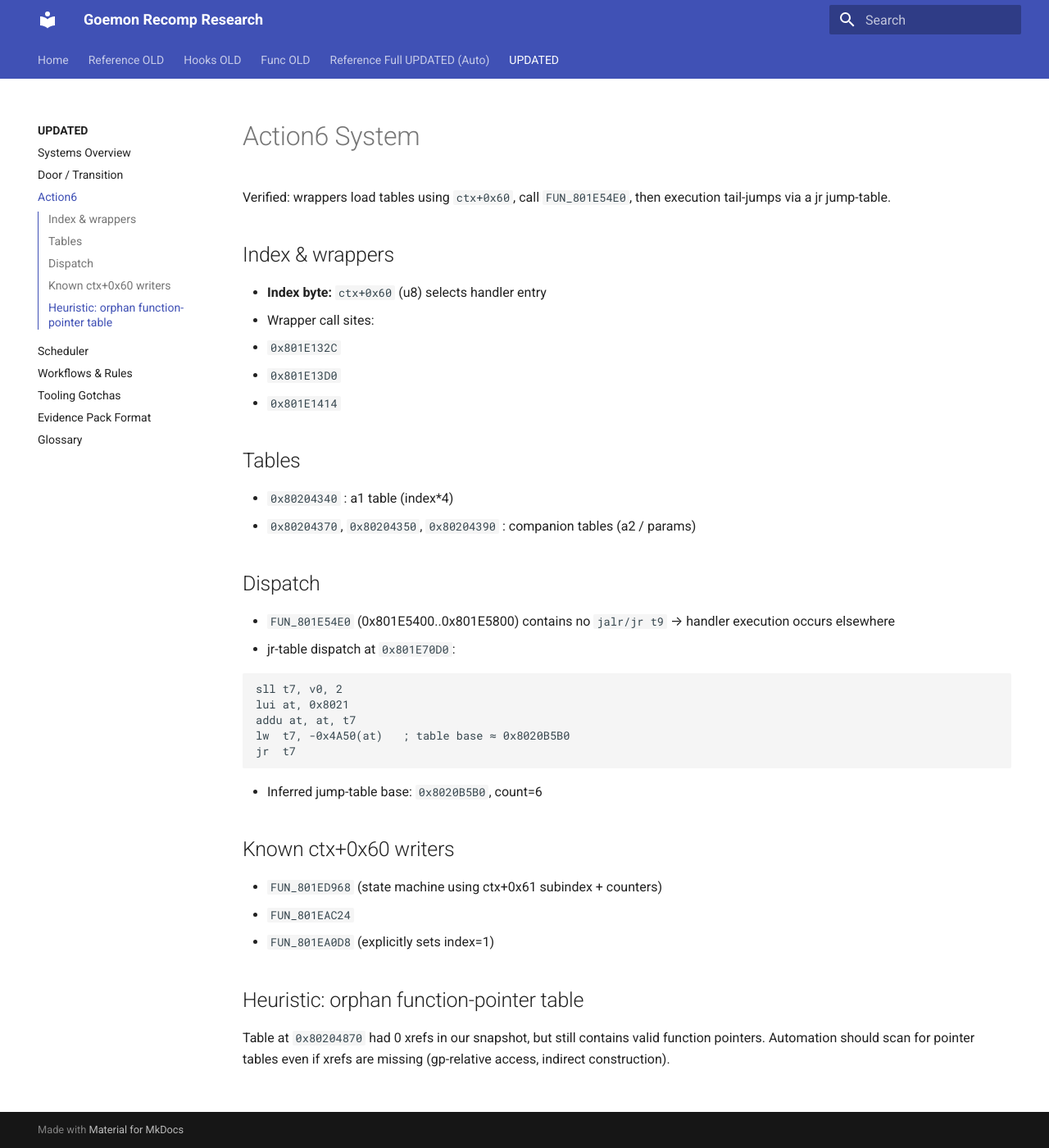
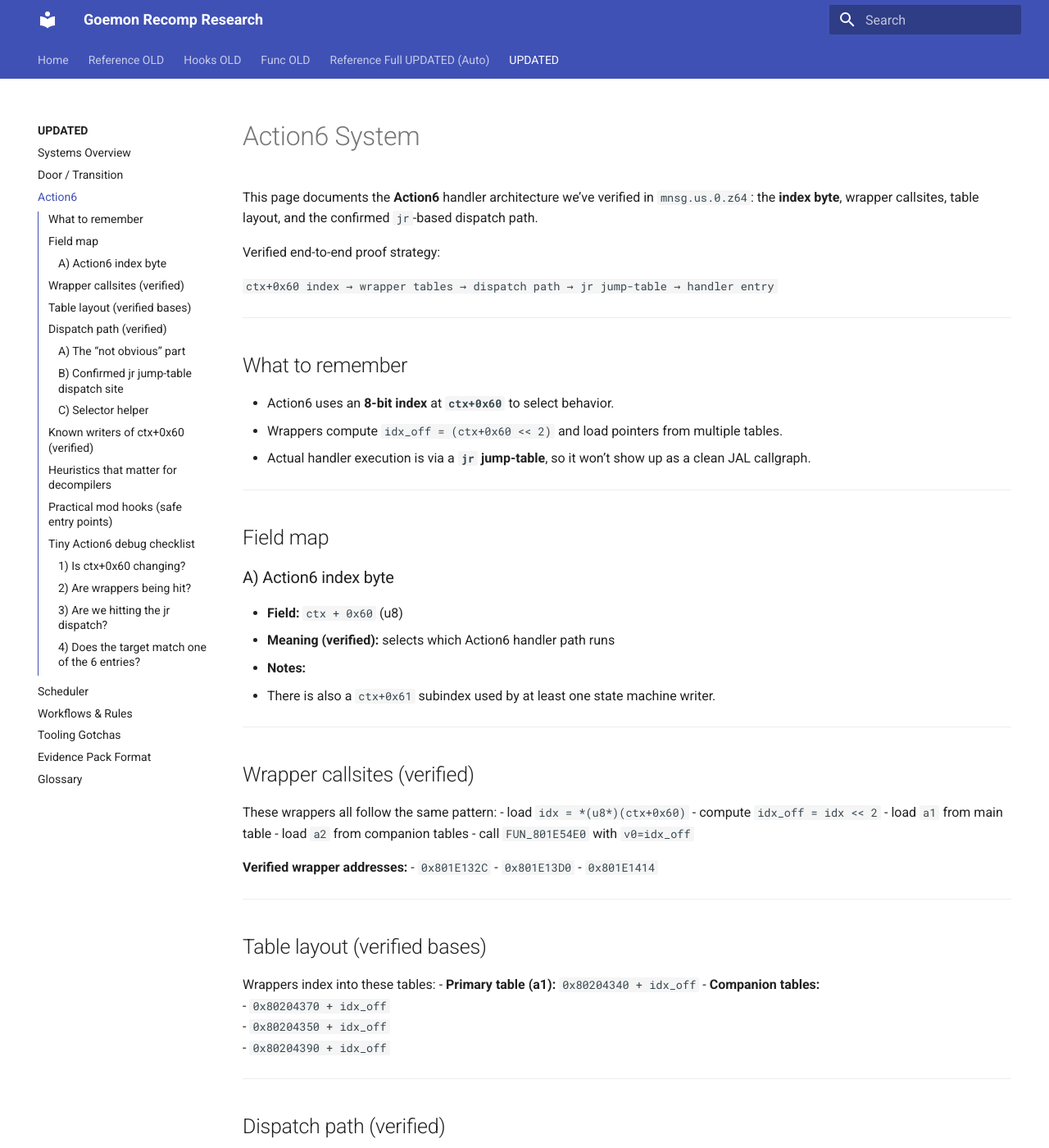
Before and after one commit to sirdankz/goemon-recomp-research, an MkDocs documentation site: the page built from docs/UPDATED/action6_system.md, in a window 1280 px wide and 1400 px high. Shown: the whole window at 82% size. Built offline with MkDocs 1.6.1 and Material for MkDocs 9.7.7, drawn with Linux system fonts in a browser that asks for light colours; some of the changed text lies outside the part shown.

Commit message:
Update action6_system.md

````diff
--- a/docs/UPDATED/action6_system.md
+++ b/docs/UPDATED/action6_system.md
@@ -1,37 +1,123 @@
 # Action6 System
 
-Verified: wrappers load tables using `ctx+0x60`, call `FUN_801E54E0`, then execution tail-jumps via a jr jump-table.
+This page documents the **Action6** handler architecture we’ve verified in `mnsg.us.0.z64`: the **index byte**, wrapper callsites, table layout, and the confirmed `jr`-based dispatch path.
 
-## Index & wrappers
-- **Index byte:** `ctx+0x60` (u8) selects handler entry
-- Wrapper call sites:
-  - `0x801E132C`
-  - `0x801E13D0`
-  - `0x801E1414`
+Verified end-to-end proof strategy:
 
-## Tables
-- `0x80204340` : a1 table (index\*4)
-- `0x80204370`, `0x80204350`, `0x80204390` : companion tables (a2 / params)
+`ctx+0x60 index → wrapper tables → dispatch path → jr jump-table → handler entry`
 
-## Dispatch
-- `FUN_801E54E0` (0x801E5400..0x801E5800) contains no `jalr/jr t9` → handler execution occurs elsewhere
-- jr-table dispatch at `0x801E70D0`:
+---
 
-```
-sll t7, v0, 2
-lui at, 0x8021
-addu at, at, t7
-lw  t7, -0x4A50(at)   ; table base ≈ 0x8020B5B0
-jr  t7
-```
+## What to remember
 
-- Inferred jump-table base: `0x8020B5B0`, count=6
+- Action6 uses an **8-bit index** at **`ctx+0x60`** to select behavior.
+- Wrappers compute `idx_off = (ctx+0x60 << 2)` and load pointers from multiple tables.
+- Actual handler execution is via a **`jr` jump-table**, so it won’t show up as a clean JAL callgraph.
 
-## Known ctx+0x60 writers
-- `FUN_801ED968` (state machine using ctx+0x61 subindex + counters)
+---
+
+## Field map
+
+### A) Action6 index byte
+- **Field:** `ctx + 0x60` (u8)
+- **Meaning (verified):** selects which Action6 handler path runs
+- **Notes:**
+  - There is also a `ctx+0x61` subindex used by at least one state machine writer.
+
+---
+
+## Wrapper callsites (verified)
+
+These wrappers all follow the same pattern:
+- load `idx = *(u8*)(ctx+0x60)`
+- compute `idx_off = idx << 2`
+- load `a1` from main table
+- load `a2` from companion tables
+- call `FUN_801E54E0` with `v0=idx_off`
+
+**Verified wrapper addresses:**
+- `0x801E132C`
+- `0x801E13D0`
+- `0x801E1414`
+
+---
+
+## Table layout (verified bases)
+
+Wrappers index into these tables:
+- **Primary table (a1):** `0x80204340 + idx_off`
+- **Companion tables:**
+  - `0x80204370 + idx_off`
+  - `0x80204350 + idx_off`
+  - `0x80204390 + idx_off`
+
+---
+
+## Dispatch path (verified)
+
+### A) The “not obvious” part
+- `FUN_801E54E0` lives in a window where we did **not** see the direct `jalr/jr t9` style execution you’d expect.
+- The real handler selection occurs via a **jr-based jump-table** elsewhere.
+
+### B) Confirmed `jr` jump-table dispatch site
+- **Dispatch site:** `0x801E70D0`
+- Pattern (simplified):
+  `sll t7, v0, 2` → load from table → `jr t7`
+- **Inferred table base:** `0x8020B5B0`
+- **Known entry count:** `6`
+- **Known entries:**
+  - `[0] 0x801E70D8`
+  - `[1] 0x801E715C`
+  - `[2] 0x801E7178`
+  - `[3] 0x801E70F0`
+  - `[4] 0x801E7114`
+  - `[5] 0x801E7140`
+
+### C) Selector helper
+- Selector function used in this region: `FUN_801E71D0`
+
+---
+
+## Known writers of `ctx+0x60` (verified)
+
+- `FUN_801ED968` (state machine uses `ctx+0x61` subindex and counters)
 - `FUN_801EAC24`
-- `FUN_801EA0D8` (explicitly sets index=1)
+- `FUN_801EA0D8` (explicit set index=1)
 
-## Heuristic: orphan function-pointer table
-Table at `0x80204870` had 0 xrefs in our snapshot, but still contains valid function pointers.
-Automation should scan for pointer tables even if xrefs are missing (gp-relative access, indirect construction).
+---
+
+## Heuristics that matter for decompilers
+
+- Don’t search only for `jalr t9`. Action6 dispatch is `jr`-based; scan for **`jr <any reg>`** patterns.
+- Pointer tables can exist with **0 xrefs** (loaded indirectly/gp-relative).
+  Example: orphan function-pointer table at `0x80204870`.
+
+---
+
+## Practical mod hooks (safe entry points)
+
+- **Observe selection:** hook any wrapper (`0x801E132C / 0x801E13D0 / 0x801E1414`) and print `ctx+0x60`.
+- **Force an action:** patch `ctx+0x60` just before wrapper runs.
+- **Trace actual handler:** hook `0x801E70D0` and log computed table target.
+
+---
+
+## Tiny Action6 debug checklist
+
+### 1) Is `ctx+0x60` changing?
+- Print `ctx+0x60` and `ctx+0x61` each frame (or on change).
+- Confirm known writer contexts (combat state, menus, etc.) shift it.
+
+### 2) Are wrappers being hit?
+- Put a “hit counter” on the wrapper addresses.
+- If the index changes but wrappers aren’t called, you’re watching the wrong ctx instance.
+
+### 3) Are we hitting the `jr` dispatch?
+- Hook `0x801E70D0` and log the resolved target.
+- If wrappers hit but dispatch doesn’t, there’s an intermediate path you haven’t followed yet.
+
+### 4) Does the target match one of the 6 entries?
+- If you see targets outside the 6-entry table:
+  - you’re on a different Action6 table, or
+  - v0 scaling differs (not `idx<<2`), or
+  - you hit a different dispatch site.
````
